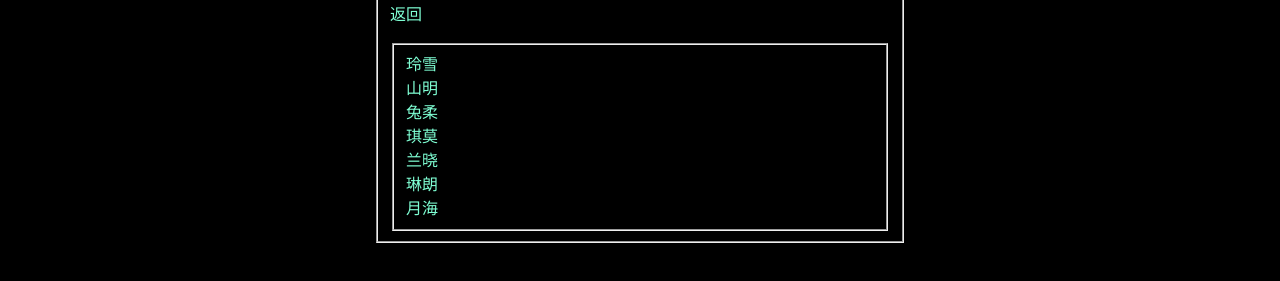
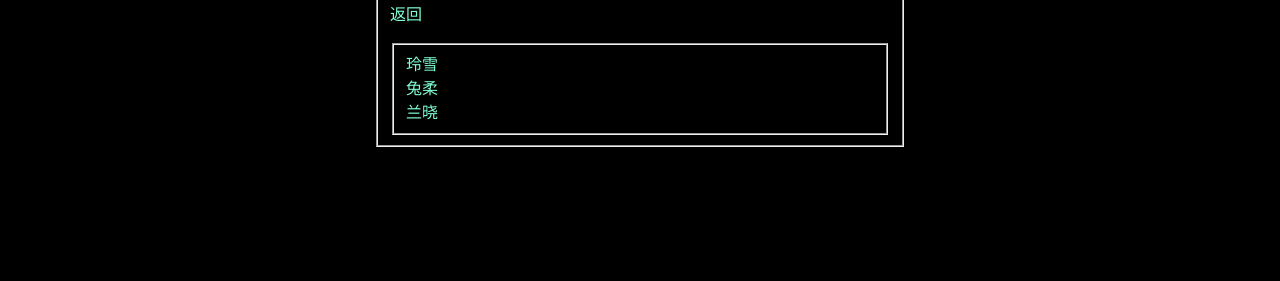
Before and after one commit to Ceare-Neity-Sigas/CloudDeer, a plain HTML site: page irss/character/index.html in a window 1280 px wide. Shown: the part 179-460 px from the top of the page. Drawn offline with Linux system fonts and the light colour scheme.

Commit message:
Update index.html

```diff
--- a/irss/character/index.html
+++ b/irss/character/index.html
@@ -16,12 +16,8 @@
         <br><br>
         <fieldset>
             <a href="玲雪.html">玲雪</a> <br>
-            <a href="山明.html">山明</a> <br>
             <a href="兔柔.html">兔柔</a> <br>
-            <a href="琪莫.html">琪莫</a> <br>
             <a href="兰晓.html">兰晓</a> <br>
-            <a href="琳朗.html">琳朗</a> <br>
-            <a href="月海.html">月海</a> <br>
         </fieldset>
     </fieldset></div>
 
@@ -31,4 +27,5 @@
 <script>
 	general_init("../..");
 </script>
+
 </html>
```
